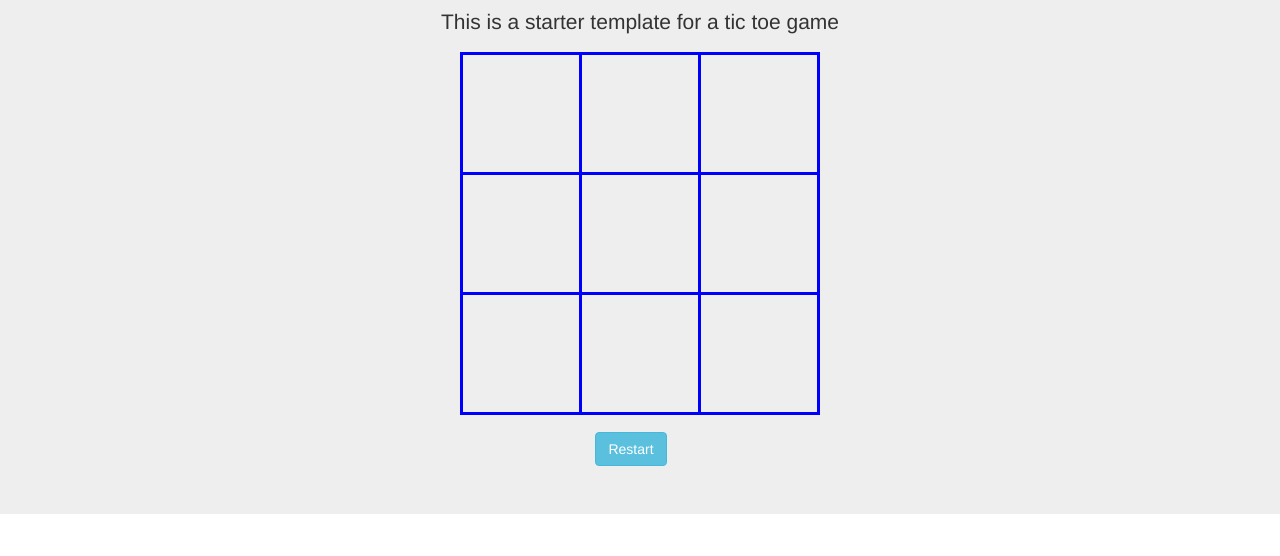
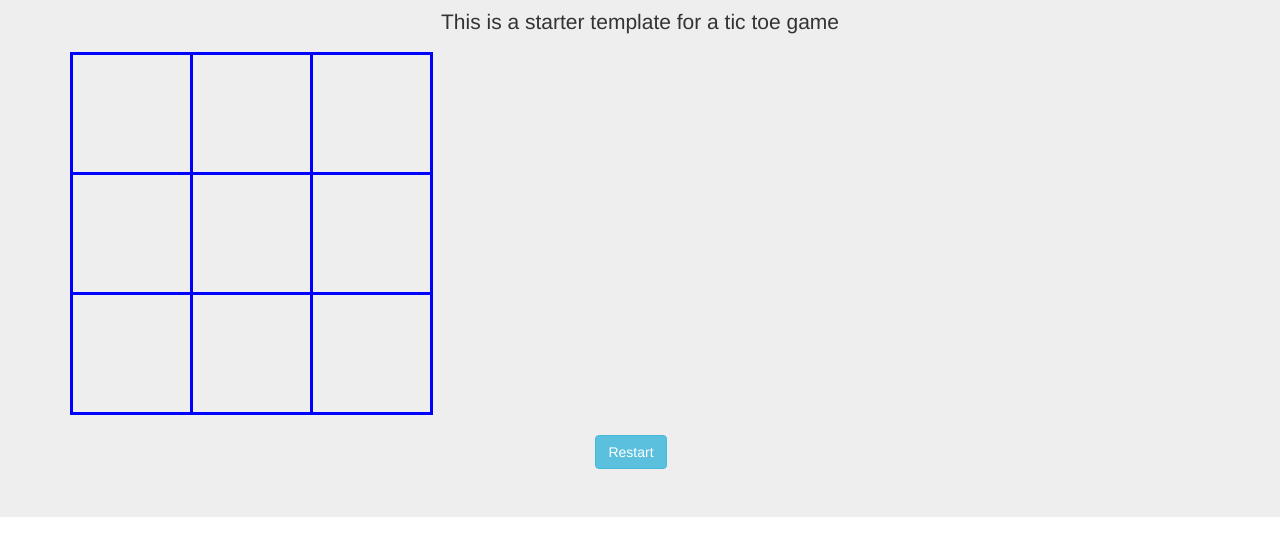
Before and after one commit to wemyss/PROJ1-TicTacToe, a website: page src/index.html in a window 1280 px wide. Shown: the part 140-696 px from the top of the page. Drawn offline with nearby package versions, Linux system fonts and the light colour scheme.

Commit message:
Update main.css

```diff
--- a/src/css/main.css
+++ b/src/css/main.css
@@ -8,8 +8,14 @@ h1 {
 table {
   margin: 0 auto;
   display: block;
-  width:360px;
-  height:360px;
+  /* width:360px;
+  height:360px; */
+}
+
+tr {
+    display: table-row;
+    vertical-align: inherit;
+    border-color: inherit;
 }
 
 
@@ -40,11 +46,11 @@ body {
   margin-left:-18px;
 }
 
-.won {
+/* .won {
   background-color:light blue;
-}
+} */
 
-.TicTacToe:hover {
+td:hover {
   background: #C2DBFC;
   text-align: center;
 }
@@ -53,45 +59,3 @@ body {
   color: #3F88C5; }
 .o {
   color: #E2C290; }
-
-
-
-/************************
-
-h1 {
-    text-align: center;
-    font-family: 'Indie Flower', cursive;
-  font-size: 53px;
-}
-div {
-  text-align: center;
-  margin: 0px auto;
-    text-align: center;
-  margin: auto;
-}
-body {
-    background-color: #02c39a;
-}
-
-.cell {
-  width:80px;
-  height:80px;
-  border: 5px solid #000000;
-  background: #FFFFFF;
-  font-size: 46pt;
-  font-family: arial;
-  font-weight: bold;
-  text-align: center;
-  margin: auto;
-
-}
-
-fieldset {
-  text-align: center;
-  margin: auto;
-}
-
-.TicTacToe:hover {
-  background: #C2DBFC;
-  text-align: center;
-} */
```
